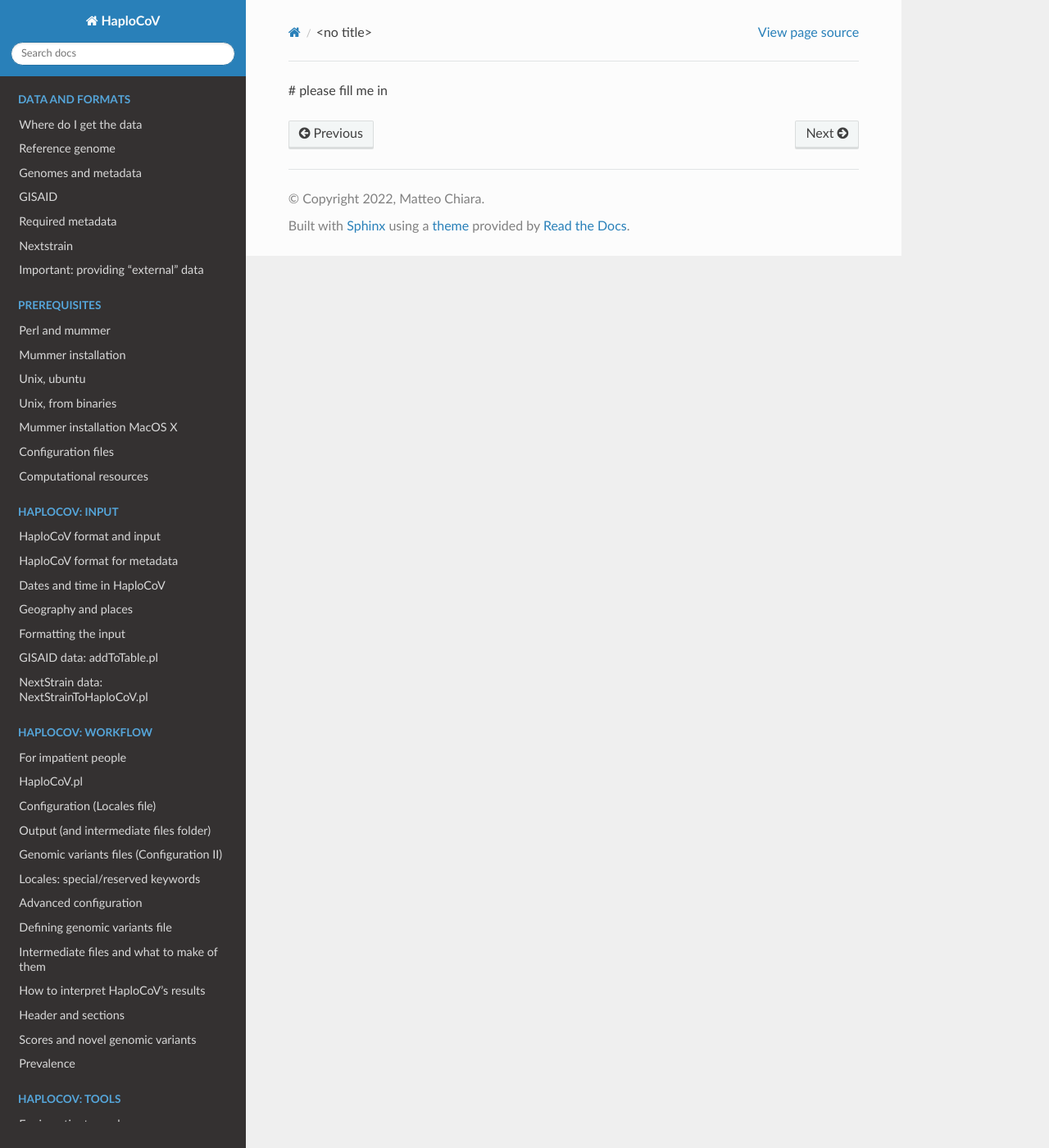
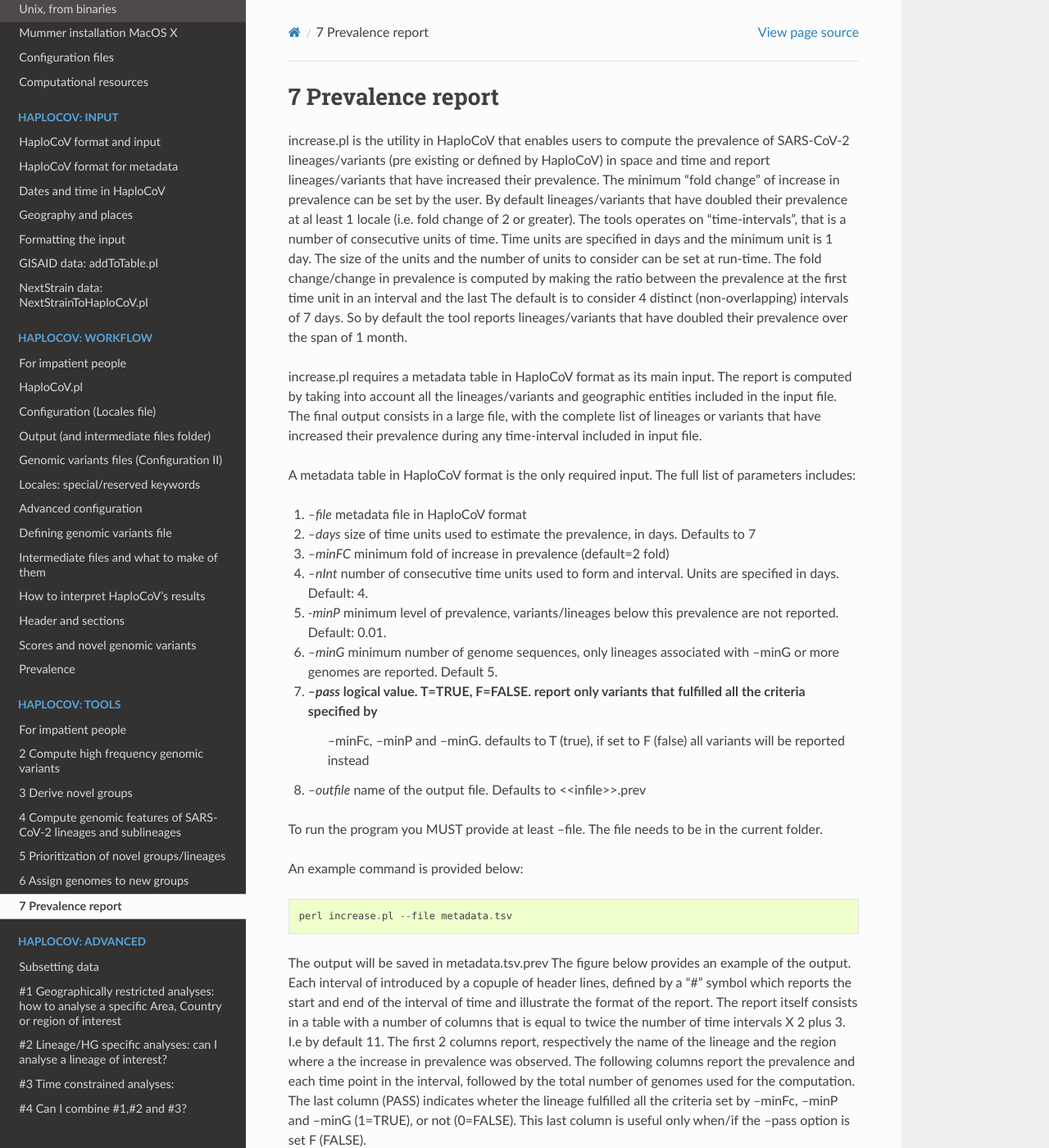
Before and after one commit to matteo14c/HaploCoV, a Sphinx documentation site: the page built from docs/source/increase.rst, in a window 1280 px wide and 1400 px high. Shown: the whole window at 82% size. Built offline with Sphinx 7.4.7 and the Read the Docs theme 2.0.0, drawn with Linux system fonts in a browser that asks for light colours.

Commit message:
Update increase.rst

```diff
--- a/docs/source/increase.rst
+++ b/docs/source/increase.rst
@@ -1 +1,41 @@
-# please fill me in
+7 Prevalence report
+===================
+
+increase.pl is the utility in HaploCoV that enables users to compute the prevalence of SARS-CoV-2 lineages/variants (pre existing or defined by HaploCoV) in space and time and report lineages/variants that have increased their prevalence. The minimum "fold change" of increase in prevalence can be set by the user. By default lineages/variants that have doubled their prevalence at al least 1 locale (i.e. fold change of 2 or greater).
+The tools operates on "time-intervals", that is a number of consecutive units of time. Time units are specified in days and the minimum unit is 1 day.  The size of the units and the number of units to consider can be set at run-time.
+The fold change/change in prevalence is computed by making the ratio between the prevalence at the first time unit in an interval and the last
+The default is to consider 4 distinct (non-overlapping) intervals of 7 days. So by default the tool reports lineages/variants that have doubled their prevalence over the span of 1 month.
+
+increase.pl requires a metadata table in HaploCoV format as its main input. The report is computed by taking into account all the lineages/variants and geographic entities included in the input file.
+The final output consists in a large file, with the complete list of lineages or variants that have increased their prevalence during any time-interval included in input file.
+
+
+A metadata table in HaploCoV format is the only required input. The full list of parameters includes:
+
+1. *--file* metadata file in HaploCoV format
+2. *--days*  size of time units used to estimate the prevalence, in days. Defaults to 7
+3. *--minFC* minimum fold of increase in prevalence (default=2 fold)
+4. *--nInt* number of consecutive time units used to form and interval. Units are specified in days. Default: 4.
+5. *-minP*  minimum level of prevalence, variants/lineages below this prevalence are not reported. Default: 0.01.
+6. *--minG* minimum number of genome sequences, only lineages associated with --minG or more genomes are reported. Default 5.
+7. *--pass* logical value. T=TRUE, F=FALSE. report only variants that fulfilled all the criteria specified by
+	--minFc, --minP and --minG. defaults to T (true), if set to F (false) all variants will be reported instead
+8. *--outfile* name of the output file. Defaults to \<\<infile\>\>.prev
+
+To run the program you MUST provide at least --file. The file needs to be in the current folder.
+
+An example command is provided below:
+
+::
+
+ perl increase.pl --file metadata.tsv
+
+The output will be saved in metadata.tsv.prev
+The figure below provides an example of the output. Each interval of introduced by a copuple of header lines, defined by a "#" symbol which reports the start and end of the interval of time and illustrate the format of the report.
+The report itself consists in a table with a number of columns that is equal to twice the number of time intervals X 2 plus 3. I.e by default 11.
+The first 2 columns report, respectively the name of the lineage and the region where a the increase in prevalence was observed.
+The following columns report the prevalence and each time point in the interval, followed by the total number of genomes used for the computation. The last column (PASS) indicates wheter the lineage fulfilled all the criteria set by --minFc, --minP and --minG (1=TRUE), or not (0=FALSE). This last column is useful only when/if the --pass option is  set F (FALSE).
+
+.. figure:: _static/outputInc.png
+   :scale: 70%
+   :align: center
```
